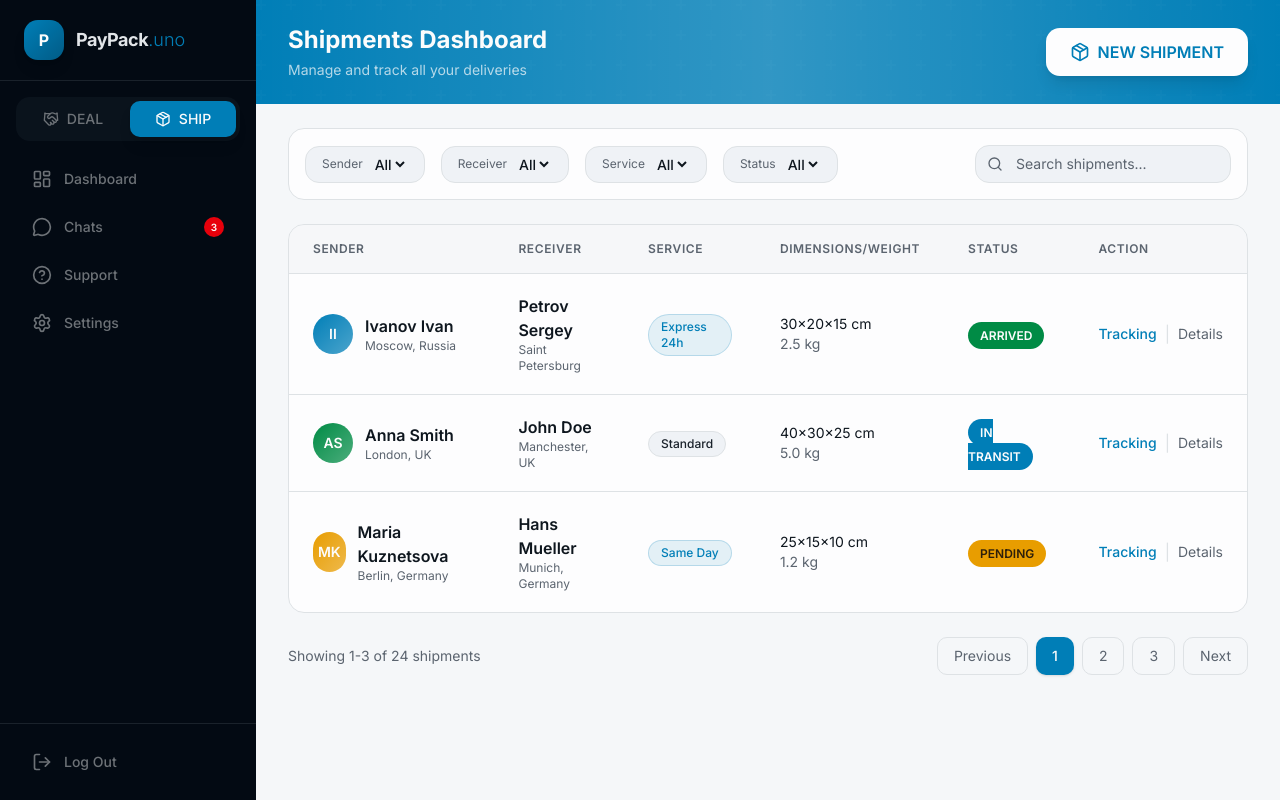
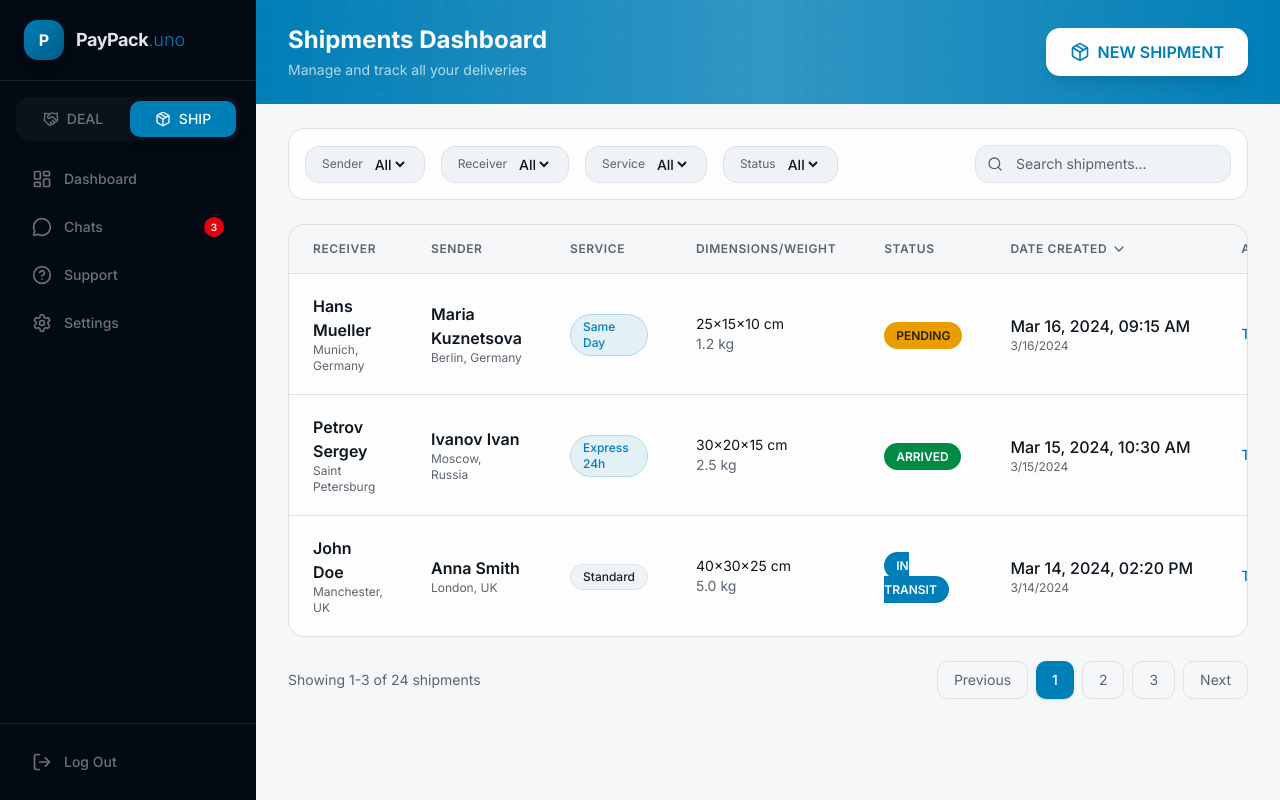
Before and after one commit to danilromas/paypack_frontend, a Next.js app: page /dashboard/shipments in a window 1280 px wide. Built offline with nearby package versions, Linux system fonts and the light colour scheme.

Commit message:
В таблице доставок убрал аватарки у отправителей, поменял местами отправителя с получателем, добавил колонку с датой и сортировку по этой колонке.

```diff
--- a/components/dashboard/shipments-table.tsx
+++ b/components/dashboard/shipments-table.tsx
@@ -1,86 +1,179 @@
-"use client"
+"use client";
 
-import { cn } from "@/lib/utils"
+import { cn } from "@/lib/utils";
+import { useState } from "react";
+import { ChevronUp, ChevronDown } from "lucide-react";
 
 const shipments = [
   {
     id: "1",
-    sender: { name: "Ivanov Ivan", location: "Moscow, Russia", initials: "II", color: "from-primary to-primary/70" },
+    sender: {
+      name: "Ivanov Ivan",
+      location: "Moscow, Russia",
+      initials: "II",
+      color: "from-primary to-primary/70",
+    },
     receiver: { name: "Petrov Sergey", location: "Saint Petersburg" },
     service: "Express 24h",
     serviceColor: "bg-primary/10 text-primary border-primary/20",
     dimensions: "30x20x15 cm",
     weight: "2.5 kg",
     status: "arrived" as const,
+    createdAt: "2024-03-15T10:30:00Z",
   },
   {
     id: "2",
-    sender: { name: "Anna Smith", location: "London, UK", initials: "AS", color: "from-success to-success/70" },
+    sender: {
+      name: "Anna Smith",
+      location: "London, UK",
+      initials: "AS",
+      color: "from-success to-success/70",
+    },
     receiver: { name: "John Doe", location: "Manchester, UK" },
     service: "Standard",
     serviceColor: "bg-secondary text-secondary-foreground border-border",
     dimensions: "40x30x25 cm",
     weight: "5.0 kg",
     status: "in-transit" as const,
+    createdAt: "2024-03-14T14:20:00Z",
   },
   {
     id: "3",
-    sender: { name: "Maria Kuznetsova", location: "Berlin, Germany", initials: "MK", color: "from-warning to-warning/70" },
+    sender: {
+      name: "Maria Kuznetsova",
+      location: "Berlin, Germany",
+      initials: "MK",
+      color: "from-warning to-warning/70",
+    },
     receiver: { name: "Hans Mueller", location: "Munich, Germany" },
     service: "Same Day",
     serviceColor: "bg-primary/10 text-primary border-primary/20",
     dimensions: "25x15x10 cm",
     weight: "1.2 kg",
     status: "pending" as const,
+    createdAt: "2024-03-16T09:15:00Z",
   },
-]
+];
+
+type SortDirection = "asc" | "desc";
 
 function getStatusBadge(status: "arrived" | "in-transit" | "pending") {
   switch (status) {
     case "arrived":
-      return { label: "ARRIVED", className: "bg-success text-success-foreground" }
+      return {
+        label: "ARRIVED",
+        className: "bg-success text-success-foreground",
+      };
     case "in-transit":
-      return { label: "IN TRANSIT", className: "bg-primary text-primary-foreground" }
+      return {
+        label: "IN TRANSIT",
+        className: "bg-primary text-primary-foreground",
+      };
     case "pending":
-      return { label: "PENDING", className: "bg-warning text-warning-foreground" }
+      return {
+        label: "PENDING",
+        className: "bg-warning text-warning-foreground",
+      };
   }
 }
 
+function formatDate(dateString: string) {
+  const date = new Date(dateString);
+  return new Intl.DateTimeFormat("en-US", {
+    month: "short",
+    day: "numeric",
+    year: "numeric",
+    hour: "2-digit",
+    minute: "2-digit",
+  }).format(date);
+}
+
 export function ShipmentsTable() {
+  const [sortDirection, setSortDirection] = useState<SortDirection>("desc");
+
+  const handleSort = () => {
+    setSortDirection(sortDirection === "asc" ? "desc" : "asc");
+  };
+
+  const sortedShipments = [...shipments].sort((a, b) => {
+    const comparison =
+      new Date(a.createdAt).getTime() - new Date(b.createdAt).getTime();
+    return sortDirection === "asc" ? comparison : -comparison;
+  });
+
   return (
     <div className="overflow-hidden rounded-2xl border border-border bg-card">
       <table className="w-full">
         <thead className="border-b border-border bg-secondary/50">
           <tr>
-            {["Sender", "Receiver", "Service", "Dimensions/Weight", "Status", "Action"].map((h) => (
-              <th key={h} className="px-6 py-4 text-left text-xs font-semibold uppercase tracking-wider text-muted-foreground">
-                {h}
-              </th>
-            ))}
+            <th className="px-6 py-4 text-left text-xs font-semibold uppercase tracking-wider text-muted-foreground">
+              Receiver
+            </th>
+            <th className="px-6 py-4 text-left text-xs font-semibold uppercase tracking-wider text-muted-foreground">
+              Sender
+            </th>
+            <th className="px-6 py-4 text-left text-xs font-semibold uppercase tracking-wider text-muted-foreground">
+              Service
+            </th>
+            <th className="px-6 py-4 text-left text-xs font-semibold uppercase tracking-wider text-muted-foreground">
+              Dimensions/Weight
+            </th>
+            <th className="px-6 py-4 text-left text-xs font-semibold uppercase tracking-wider text-muted-foreground">
+              Status
+            </th>
+            <th
+              className="px-6 py-4 text-left text-xs font-semibold uppercase tracking-wider text-muted-foreground cursor-pointer hover:text-foreground"
+              onClick={handleSort}
+            >
+              <div className="flex items-center gap-1">
+                Date Created
+                {sortDirection === "asc" ? (
+                  <ChevronUp className="h-4 w-4" />
+                ) : (
+                  <ChevronDown className="h-4 w-4" />
+                )}
+              </div>
+            </th>
+            <th className="px-6 py-4 text-left text-xs font-semibold uppercase tracking-wider text-muted-foreground">
+              Action
+            </th>
           </tr>
         </thead>
         <tbody className="divide-y divide-border">
-          {shipments.map((s) => {
-            const badge = getStatusBadge(s.status)
+          {sortedShipments.map((s) => {
+            const badge = getStatusBadge(s.status);
             return (
-              <tr key={s.id} className="transition-colors hover:bg-secondary/30">
+              <tr
+                key={s.id}
+                className="transition-colors hover:bg-secondary/30"
+              >
+                <td className="px-6 py-5">
+                  <div className="font-semibold text-foreground">
+                    {s.receiver.name}
+                  </div>
+                  <div className="text-xs text-muted-foreground">
+                    {s.receiver.location}
+                  </div>
+                </td>
                 <td className="px-6 py-5">
                   <div className="flex items-center gap-3">
-                    <div className={cn("flex h-10 w-10 items-center justify-center rounded-full bg-gradient-to-br text-sm font-semibold text-primary-foreground", s.sender.color)}>
-                      {s.sender.initials}
-                    </div>
                     <div>
-                      <div className="font-semibold text-foreground">{s.sender.name}</div>
-                      <div className="text-xs text-muted-foreground">{s.sender.location}</div>
+                      <div className="font-semibold text-foreground">
+                        {s.sender.name}
+                      </div>
+                      <div className="text-xs text-muted-foreground">
+                        {s.sender.location}
+                      </div>
                     </div>
                   </div>
                 </td>
                 <td className="px-6 py-5">
-                  <div className="font-semibold text-foreground">{s.receiver.name}</div>
-                  <div className="text-xs text-muted-foreground">{s.receiver.location}</div>
-                </td>
-                <td className="px-6 py-5">
-                  <span className={cn("inline-flex items-center rounded-full border px-3 py-1 text-xs font-medium", s.serviceColor)}>
+                  <span
+                    className={cn(
+                      "inline-flex items-center rounded-full border px-3 py-1 text-xs font-medium",
+                      s.serviceColor,
+                    )}
+                  >
                     {s.service}
                   </span>
                 </td>
@@ -90,9 +183,22 @@ export function ShipmentsTable() {
                   <span className="text-muted-foreground">{s.weight}</span>
                 </td>
                 <td className="px-6 py-5">
-                  <span className={cn("rounded-full px-3 py-1.5 text-xs font-semibold", badge.className)}>
+                  <span
+                    className={cn(
+                      "rounded-full px-3 py-1.5 text-xs font-semibold",
+                      badge.className,
+                    )}
+                  >
                     {badge.label}
                   </span>
+                </td>
+                <td className="px-6 py-5 whitespace-nowrap">
+                  <div className="font-medium text-foreground">
+                    {formatDate(s.createdAt)}
+                  </div>
+                  <div className="text-xs text-muted-foreground">
+                    {new Date(s.createdAt).toLocaleDateString()}
+                  </div>
                 </td>
                 <td className="px-6 py-5">
                   <div className="flex items-center gap-2">
@@ -106,10 +212,10 @@ export function ShipmentsTable() {
                   </div>
                 </td>
               </tr>
-            )
+            );
           })}
         </tbody>
       </table>
     </div>
-  )
+  );
 }
```
